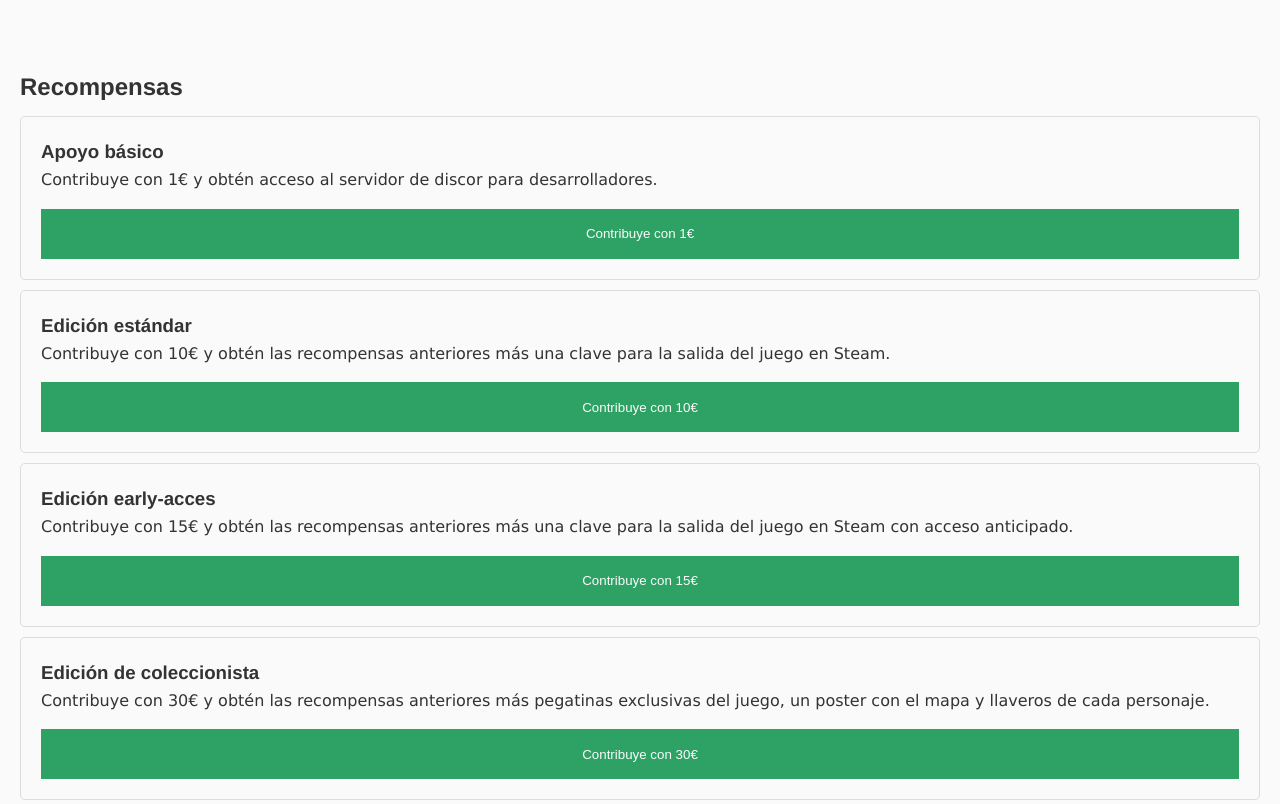
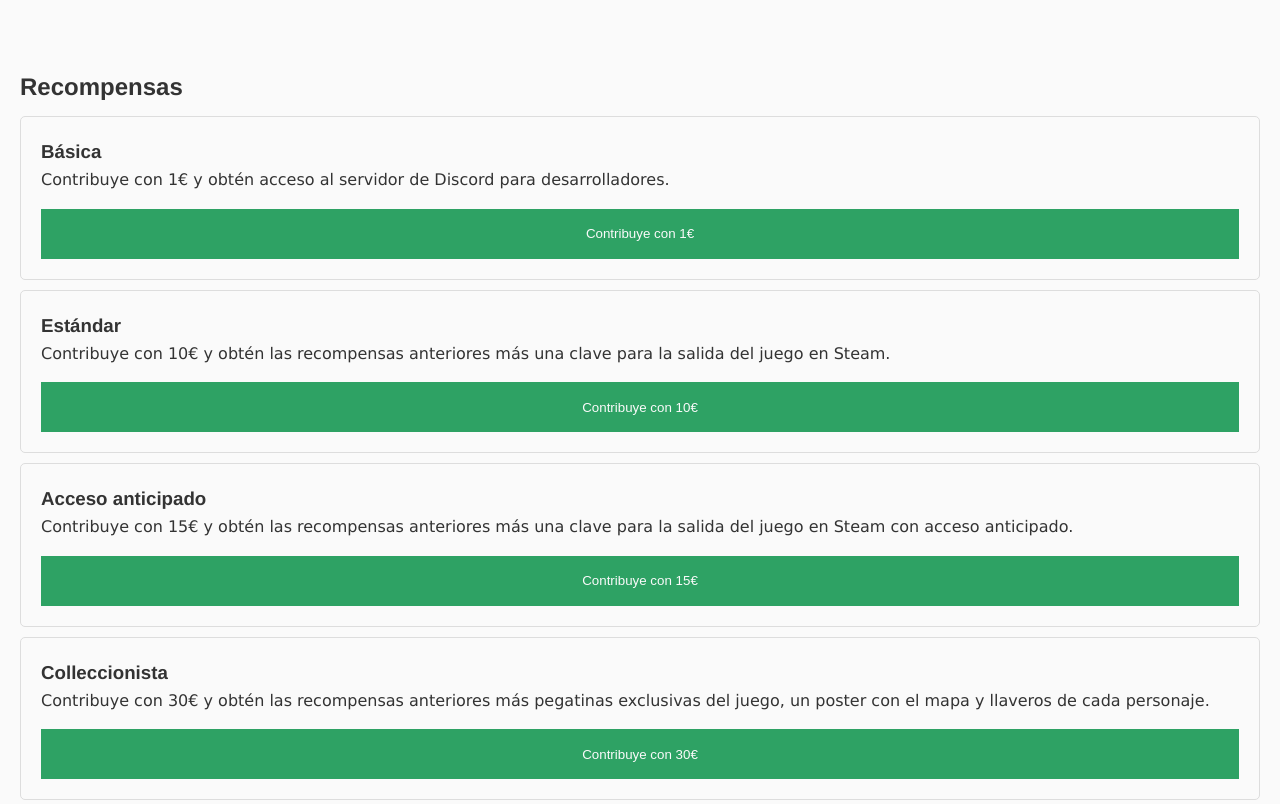
Before and after one commit to DanielCaldes/Micromecenazgo, a plain HTML site: page web/index.html in a window 1280 px wide. Shown: the part 1880-2684 px from the top of the page. Drawn offline with Linux system fonts and the light colour scheme.

Commit message:
Leer las recompensas del json y crearlas automaticamente con un sistema de paises para enviar el pedido

```diff
--- /dev/null
+++ b/web/data/countries.json
@@ -0,0 +1,12 @@
+[
+    { "value": "argentina", "text": "Argentina", "shippingCost": 15 },
+    { "value": "bolivia", "text": "Bolivia", "shippingCost": 10 },
+    { "value": "brazil", "text": "Brasil", "shippingCost": 12 },
+    { "value": "chile", "text": "Chile", "shippingCost": 8 },
+    { "value": "colombia", "text": "Colombia", "shippingCost": 7 },
+    { "value": "ecuador", "text": "Ecuador", "shippingCost": 9 },
+    { "value": "mexico", "text": "México", "shippingCost": 11 },
+    { "value": "peru", "text": "Perú", "shippingCost": 8 },
+    { "value": "spain", "text": "España", "shippingCost": 5 },
+    { "value": "venezuela", "text": "Venezuela", "shippingCost": 14 }
+]
--- /dev/null
+++ b/web/data/rewards.json
@@ -0,0 +1,38 @@
+[
+    {
+        "id": "basic",
+        "title": "Básica",
+        "description": "Contribuye con 1€ y obtén acceso al servidor de Discord para desarrolladores.",
+        "price": 1,
+        "requiresShipping": false,
+        "imageURL": "",
+        "imageDescription":""
+    },
+    {
+        "id": "standar",
+        "title": "Estándar",
+        "description": "Contribuye con 10€ y obtén las recompensas anteriores más una clave para la salida del juego en Steam.",
+        "price": 10,
+        "requiresShipping": false,
+        "imageURL": "",
+        "imageDescription":""
+    },
+    {
+        "id": "early-acces",
+        "title": "Acceso anticipado",
+        "description": "Contribuye con 15€ y obtén las recompensas anteriores más una clave para la salida del juego en Steam con acceso anticipado.",
+        "price": 15,
+        "requiresShipping": false,
+        "imageURL": "",
+        "imageDescription":""
+    },
+    {
+        "id": "collector",
+        "title": "Colleccionista",
+        "description": "Contribuye con 30€ y obtén las recompensas anteriores más pegatinas exclusivas del juego, un poster con el mapa y llaveros de cada personaje.",
+        "price": 30,
+        "requiresShipping": true,
+        "imageURL": "/web/src/game-sketch.png",
+        "imageDescription":"Póster"
+    }
+]
--- a/web/index.html
+++ b/web/index.html
@@ -65,7 +65,7 @@
                         <p class="complement-data">segundos</p>
                     </div>
                 </div>
-                <button onclick="location.href='html/fundraiser.html'"> Contribuye ya! </button>
+                <button onclick="location.href='html/fake-rewards.html'"> Contribuye ya! </button>
             </div>
         </div>
     </header>
@@ -125,24 +125,10 @@
         <section id="rewards">
             <h2>Recompensas</h2>
             <article class = "reward">
-                <h3>Apoyo básico</h3>
-                <p>Contribuye con 1€ y obtén acceso al servidor de discor para desarrolladores.</p>
-                <button onclick="location.href='html/fundraiser.html'">Contribuye con 1€</button>
-            </article>
-            <article class = "reward">
-                <h3>Edición estándar</h3>
-                <p>Contribuye con 10€ y obtén las recompensas anteriores más una clave para la salida del juego en Steam.</p>
-                <button onclick="location.href='html/fundraiser.html'">Contribuye con 10€</button>
-            </article>
-            <article class = "reward">
-                <h3>Edición early-acces</h3>
-                <p>Contribuye con 15€ y obtén las recompensas anteriores más una clave para la salida del juego en Steam con acceso anticipado.</p>
-                <button onclick="location.href='html/fundraiser.html'">Contribuye con 15€</button>
-            </article>
-            <article class = "reward">
-                <h3>Edición de coleccionista</h3>
-                <p>Contribuye con 30€ y obtén las recompensas anteriores más pegatinas exclusivas del juego, un poster con el mapa y llaveros de cada personaje.</p>
-                <button onclick="location.href='html/fundraiser.html'">Contribuye con 30€</button>
+                <h3>Titulo de recompensa</h3>
+                <p>Descripción.</p>
+                <button class="contribute-button">Contribuye con X€</button>
+                <div class="country-container" hidden></div>
             </article>
         </section>
         <!-- Sección Preguntas frecuentes: Presenta las dudas y soluciones más comunes de los usuarios -->
@@ -223,5 +209,6 @@
     <script type="text/javascript" src="js/carousel.js" defer></script>
     <script type="text/javascript" src="js/comments.js" defer></script>
     <script type="module" src="js/fundraiser.js" defer></script>
+    <script type="module" src="js/rewardsGateway.js" defer></script>
 </body>
 </html>
--- /dev/null
+++ b/web/js/countrySelector.js
@@ -0,0 +1,37 @@
+export function createCountrySelection(container){
+    const select = document.createElement('select');
+    select.className = 'countries';
+
+    const defaultOption = document.createElement('option');
+    defaultOption.value = '';
+    defaultOption.disabled = true;
+    defaultOption.selected = true;
+    defaultOption.textContent = 'Seleccione un país';
+    select.appendChild(defaultOption);
+
+    fetch('/web/data/countries.json')
+        .then(response => response.json())
+        .then(countries => {
+            countries.forEach(country => {
+                const option = document.createElement('option');
+                option.value = country.text;
+                option.dataset.shippingCost = country.shippingCost;
+                option.textContent = country.text;
+                select.appendChild(option);
+            });
+        })
+        .catch(error => {
+            console.error('Error al cargar los países:', error);
+        });
+
+    select.addEventListener('change', () => {
+        const selectedCountry = select.value;
+        if (selectedCountry) {
+            localStorage.setItem('country', selectedCountry);
+        } else {
+            alert('Por favor, selecciona un país antes de continuar.');
+        }
+    });
+
+    container.appendChild(select);
+}
--- a/web/js/fundraiser.js
+++ b/web/js/fundraiser.js
@@ -1,5 +1,5 @@
-import { updateProgressBar} from './fundraiser/progressBar.js';
-import { FundStorage } from './fundraiser/fundStorage.js';
+import { updateProgressBar} from './progressBar.js';
+import { FundStorage } from './fundStorage.js';
 
 const fundStorage = new FundStorage(10000);
 //fundStorage.resetCurrentRaised();    //Uncoment to reset raised money
--- /dev/null
+++ b/web/js/rewards.js
@@ -0,0 +1,63 @@
+import { createCountrySelection } from './countrySelector.js';
+
+function linkPayment(container, selectedEdition){
+    const select = container.querySelector('.countries');
+    const button = document.createElement('button');
+    button.textContent = 'Confirmar';
+    button.onclick = () => {
+        const selectedCountry = select.value;
+        if (selectedCountry) {
+            localStorage.setItem('edition', selectedEdition);
+            window.location.href = '/web/html/fake-payment.html';
+        } else {
+            alert('Por favor, selecciona un país antes de continuar.');
+        }
+    };
+
+    const shippingCostMessage = document.createElement('p');
+    shippingCostMessage.id = 'shipping-cost-message';
+
+    container.appendChild(shippingCostMessage);
+    container.appendChild(button);
+}
+
+
+export function initializeRewards() {
+    const containers = document.querySelectorAll('.country-container');
+    const buttons = document.querySelectorAll('.contribute-button');
+
+    buttons.forEach((button, index) => {
+        const container = containers[index];
+        if (!container) return;
+
+        if(button.dataset.requiresShipping === 'true'){
+            createCountrySelection(container);
+            linkPayment(container, button.dataset.edition);
+
+            button.addEventListener('click', () => {
+
+                button.hidden = true;
+                container.hidden = false;
+
+                const shippingMessage = container.querySelector('#shipping-cost-message');
+                shippingMessage.textContent = '';
+                const contributionPrice = parseFloat(button.dataset.price);
+
+                const selectCountry = container.querySelector('.countries');
+
+                selectCountry.addEventListener('change', () => {
+                    const selectedOption = selectCountry.options[selectCountry.selectedIndex];
+                    const shippingCost = parseFloat(selectedOption.dataset.shippingCost);
+                    const totalCost = contributionPrice + shippingCost;
+                    shippingMessage.textContent = `Costo de envío: ${shippingCost}€ + Contribución: ${contributionPrice}€ = Total: ${totalCost}€`;
+                });
+            });
+        }
+        else{
+            button.addEventListener('click', () => {
+                localStorage.setItem('edition', button.dataset.edition);
+                window.location.href = '/web/html/fake-payment.html';
+            });
+        }
+    });
+}
--- /dev/null
+++ b/web/js/rewardsGateway.js
@@ -0,0 +1,48 @@
+import { initializeRewards } from './rewards.js';
+
+fetch('/web/data/rewards.json')
+    .then(response => response.json())
+    .then(rewards => {
+        const rewardsSection = document.querySelector('#rewards');
+
+        rewardsSection.innerHTML = '';
+
+        const h2 = document.createElement('h2');
+        h2.textContent = "Recompensas";
+        rewardsSection.appendChild(h2);
+
+        rewards.forEach(reward => {
+            const article = document.createElement('article');
+            article.classList.add('reward');
+
+            const title = document.createElement('h3');
+            title.textContent = reward.title;
+
+            const description = document.createElement('p');
+            description.textContent = reward.description;
+
+            const button = document.createElement('button');
+            button.classList.add('contribute-button');
+            button.textContent = `Contribuye con ${reward.price}€`;
+            button.dataset.price = reward.price;
+            button.dataset.edition = reward.edition;
+            button.dataset.requiresShipping = reward.requiresShipping;
+
+            const countryContainer = document.createElement('div');
+            countryContainer.classList.add('country-container');
+            countryContainer.hidden = true;
+
+
+            article.appendChild(title);
+            article.appendChild(description);
+            article.appendChild(button);
+            article.appendChild(countryContainer);
+            rewardsSection.appendChild(article);
+        });
+    })
+    .then(() =>{
+        initializeRewards();
+    })
+    .catch(error => {
+        console.error('Error al cargar el archivo de recompensas:', error);
+    });
```
Also changed, not shown: web/html/fake-payment.html (renamed from web/html/payment.html, +3 -2 lines), web/html/fake-rewards.html (renamed from web/html/fundraiser.html, +5 -18 lines), web/js/payment.js (added, +11 -0 lines), web/js/rewardsDetails.js (added, +48 -0 lines), web/js/fundStorage.js (renamed from web/js/fundraiser/fundStorage.js), web/js/progressBar.js (renamed from web/js/fundraiser/progressBar.js).
